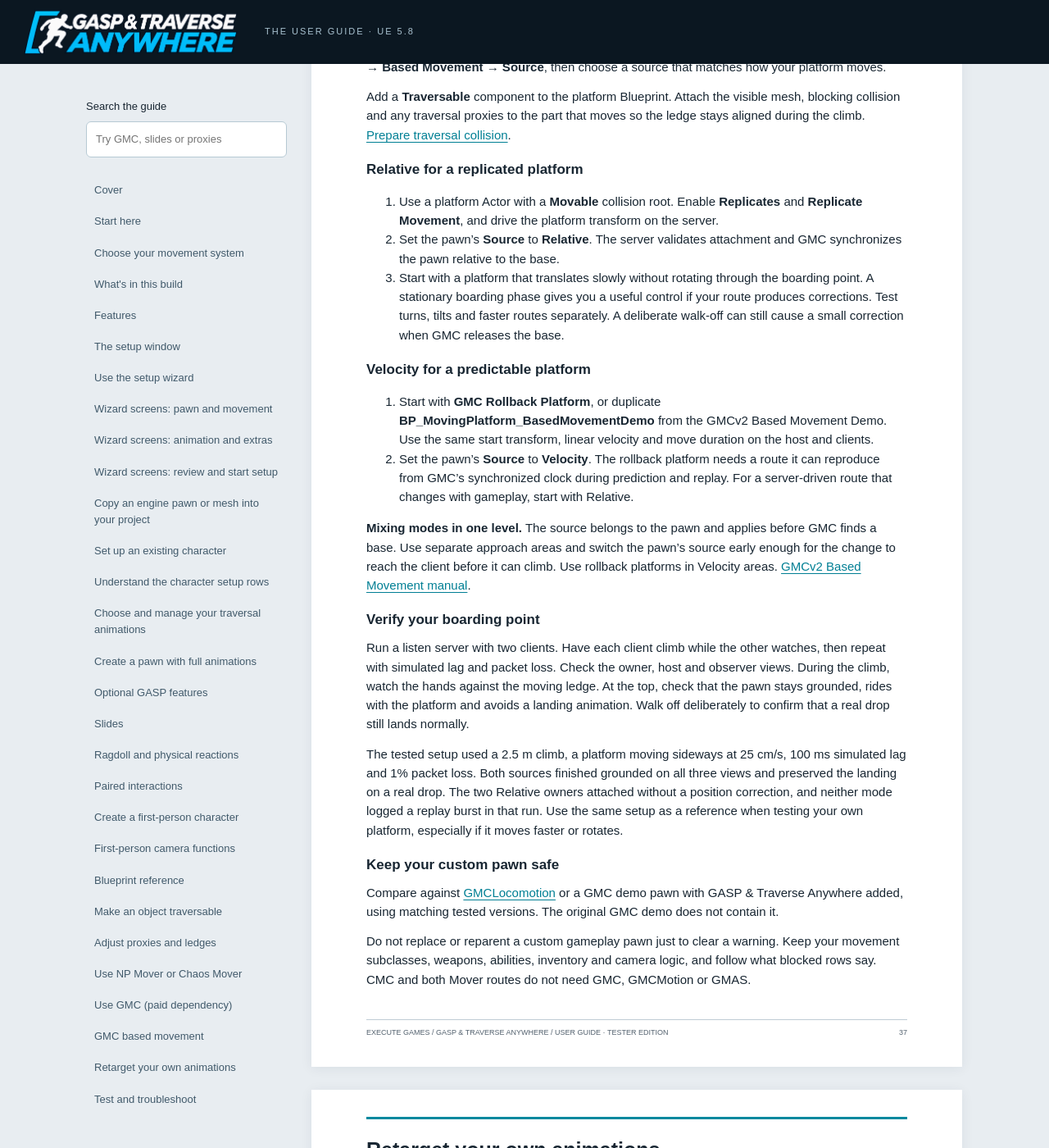
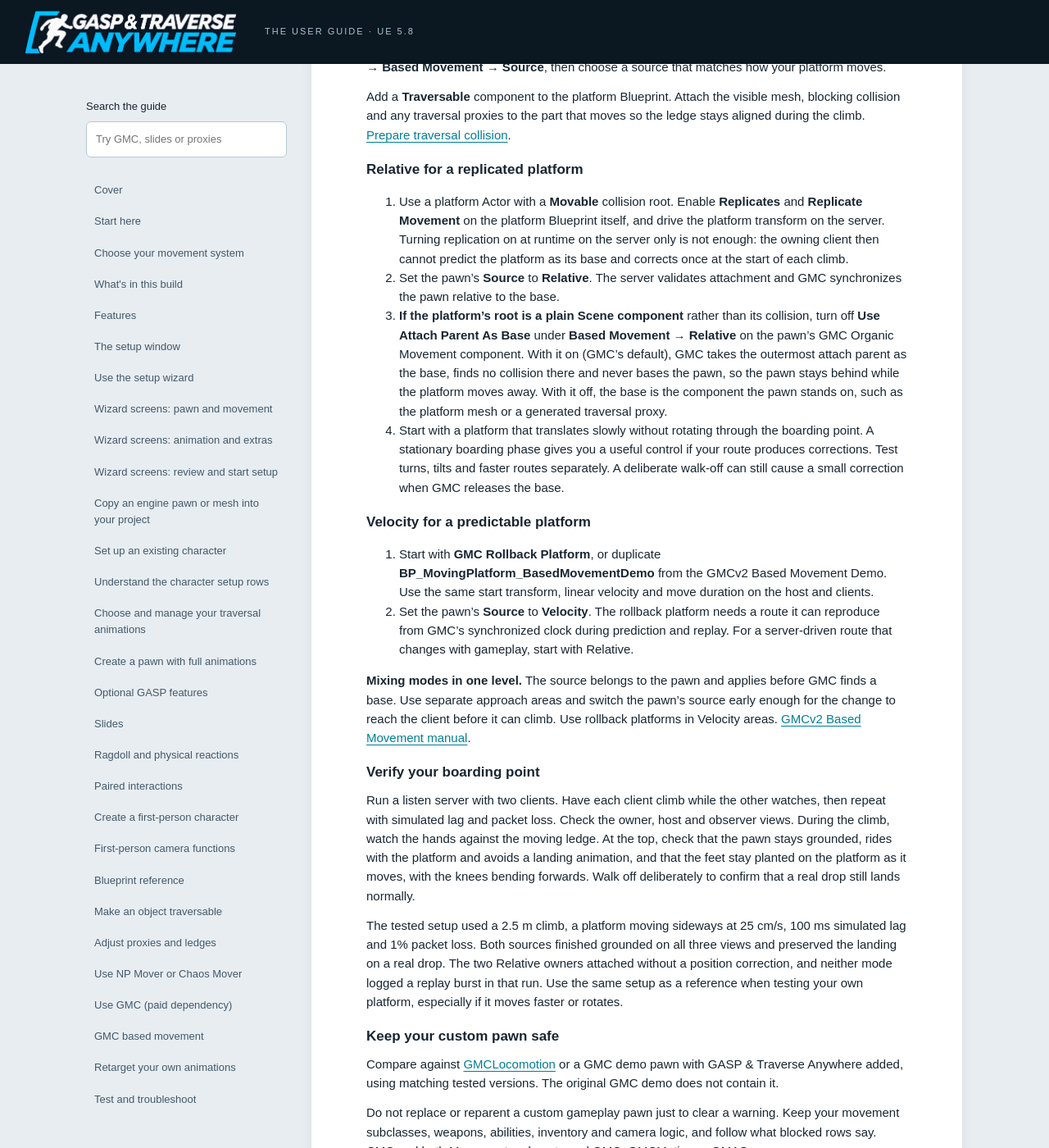
Before and after one commit to Dr-Rank/traverse-anywhere-guide, a Jekyll site: the page built from index.md, in a window 1280 px wide and 1400 px high, scrolled down 54410 px. Shown: the whole window at 82% size. Built offline with Jekyll 4.4.1, drawn with Linux system fonts in a browser that asks for light colours.

Commit message:
GMC moving platforms: replicate on the Blueprint, attach-parent base, feet check
- Replicates and Replicate Movement belong on the platform Blueprint itself;
  turning replication on at runtime on the server only leaves the owning client
  unable to predict the base, and it corrects once at the start of each climb.
- A platform whose root is a plain Scene component needs Use Attach Parent As
  Base turned off under Based Movement -> Relative, or GMC never bases the pawn.
- The boarding check now includes the feet staying planted on the moving
  platform with the knees bending forwards.

Co-Authored-By: Claude Opus 5.5 <noreply@anthropic.com>
Claude-Session: https://claude.ai/code/session_01BaXXYL7acXmxC8GeoZQUpB

```diff
--- a/_includes/guide/gmc-based-movement.md
+++ b/_includes/guide/gmc-based-movement.md
@@ -6,9 +6,10 @@ Add a **Traversable** component to the platform Blueprint. Attach the visible me
 
 ### Relative for a replicated platform
 
-1. Use a platform Actor with a **Movable** collision root. Enable **Replicates** and **Replicate Movement**, and drive the platform transform on the server.
+1. Use a platform Actor with a **Movable** collision root. Enable **Replicates** and **Replicate Movement** on the platform Blueprint itself, and drive the platform transform on the server. Turning replication on at runtime on the server only is not enough: the owning client then cannot predict the platform as its base and corrects once at the start of each climb.
 2. Set the pawn's **Source** to **Relative**. The server validates attachment and GMC synchronizes the pawn relative to the base.
-3. Start with a platform that translates slowly without rotating through the boarding point. A stationary boarding phase gives you a useful control if your route produces corrections. Test turns, tilts and faster routes separately. A deliberate walk-off can still cause a small correction when GMC releases the base.
+3. **If the platform's root is a plain Scene component** rather than its collision, turn off **Use Attach Parent As Base** under **Based Movement → Relative** on the pawn's GMC Organic Movement component. With it on (GMC's default), GMC takes the outermost attach parent as the base, finds no collision there and never bases the pawn, so the pawn stays behind while the platform moves away. With it off, the base is the component the pawn stands on, such as the platform mesh or a generated traversal proxy.
+4. Start with a platform that translates slowly without rotating through the boarding point. A stationary boarding phase gives you a useful control if your route produces corrections. Test turns, tilts and faster routes separately. A deliberate walk-off can still cause a small correction when GMC releases the base.
 
 ### Velocity for a predictable platform
 
@@ -19,6 +20,6 @@ Add a **Traversable** component to the platform Blueprint. Attach the visible me
 
 ### Verify your boarding point
 
-Run a listen server with two clients. Have each client climb while the other watches, then repeat with simulated lag and packet loss. Check the owner, host and observer views. During the climb, watch the hands against the moving ledge. At the top, check that the pawn stays grounded, rides with the platform and avoids a landing animation. Walk off deliberately to confirm that a real drop still lands normally.
+Run a listen server with two clients. Have each client climb while the other watches, then repeat with simulated lag and packet loss. Check the owner, host and observer views. During the climb, watch the hands against the moving ledge. At the top, check that the pawn stays grounded, rides with the platform and avoids a landing animation, and that the feet stay planted on the platform as it moves, with the knees bending forwards. Walk off deliberately to confirm that a real drop still lands normally.
 
 The tested setup used a 2.5 m climb, a platform moving sideways at 25 cm/s, 100 ms simulated lag and 1% packet loss. Both sources finished grounded on all three views and preserved the landing on a real drop. The two Relative owners attached without a position correction, and neither mode logged a replay burst in that run. Use the same setup as a reference when testing your own platform, especially if it moves faster or rotates.
```
